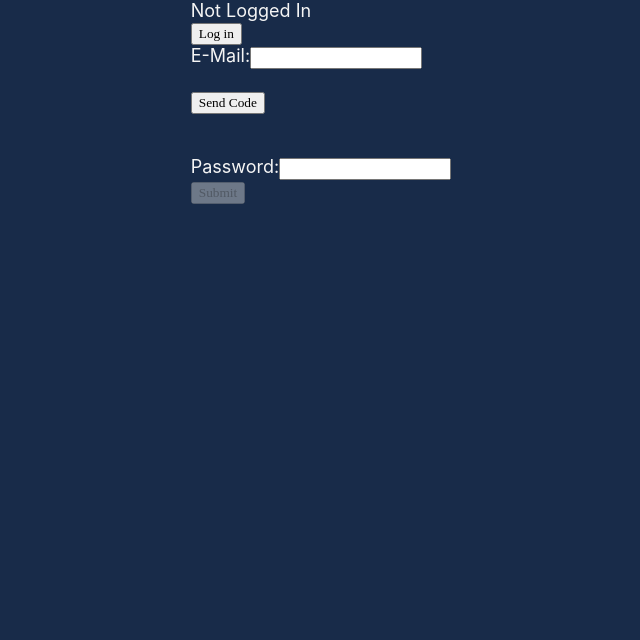
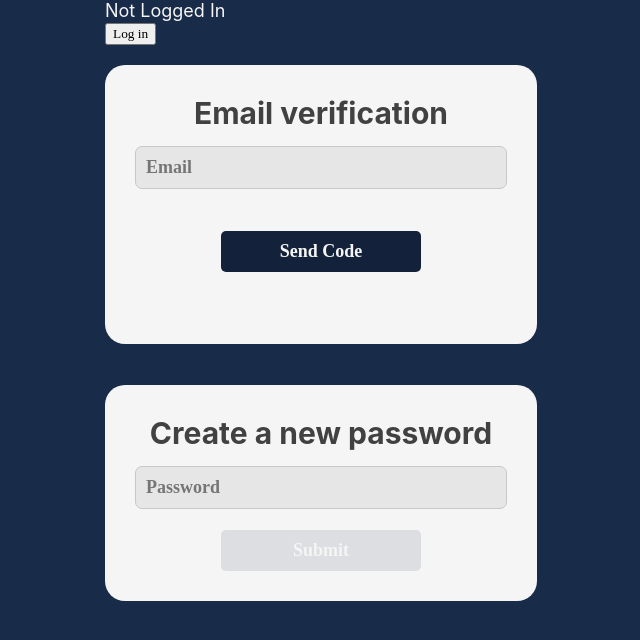
Before and after one commit to jochou02/SDSC, a React (Create React App) app in the folder connectionPrototype/front-end/: page /forgot_pass in a window 1280 px wide. Shown: the top 640 px of the page, without its empty margins (319-959 px from the left). Built offline with nearby package versions, Linux system fonts and the light colour scheme.

Commit message:
Finished UI for Login, Register, ForgotPassword

```diff
--- a/connectionPrototype/front-end/src/pages/ForgotPass.js
+++ b/connectionPrototype/front-end/src/pages/ForgotPass.js
@@ -1,6 +1,7 @@
 import React, { Component } from 'react';
 
 import LoggedInTester from '../buttons/LoggedInTester';
+import '../styles/ForgotPass.css'
 
 /*
     Basically the workflow of this page goes like this.
@@ -138,7 +139,7 @@ class ForgotPass extends Component {
             { this.state.auth_status === 1 ? <> No user associated with this email </> : <></>}
             <br />
             <form onSubmit = {this.handleSubmitAuth}>
-                <input type="submit" value="Send Code" />
+                <input type="submit" value="Send Code" className="button"/>
             </form> <br /> <br />
         </>
         )
@@ -150,31 +151,35 @@ class ForgotPass extends Component {
         the auth code they received.
     */
     checkAuthCode() {
-        return(
-        <>
-            { this.state.auth_success ? <>Verification Success</> : <this.authForm /> }
-            <br /> <br />
-        </>
-        )
+        return(<>
+        { this.state.auth_success ? <p className="success-message">Verification Success</p> : <this.authForm /> }
+        <br /> <br />
+        </>)
     }
 
     /*
-        Renders a textbox that records user's input for auth code, and a button which sets auth_success to True if
-        the code user inputs matches the one from the server, or False otherwise.
+        Renders a textbox that records user's input for auth code, and a button which sets auth_success to True if the code user inputs matches the one from the server, or False otherwise.
     */
     authForm() {
         return(
         <>
             <>A Code Has Been Sent</>
-            <form onSubmit = {(event) => { this.setState({ auth_success: (this.state.auth_user === this.state.auth_server) }); event.preventDefault();}}>
-                <label>
-
-                    Enter Your Verification Code Here:
-                    <input type="text" value={this.state.auth_user} onChange={(event) =>
-                                                                                {this.setState({ auth_user: event.target.value })}} />
-
-                </label> <br />
-                <input type="submit" value="Verify" />
+            <form
+                onSubmit = {(event) => {
+                    this.setState({ auth_success: (this.state.auth_user === this.state.auth_server)
+                    });
+                    event.preventDefault();
+                }}
+                className="form-wrapper" >
+                <input
+                type="text"
+                value={this.state.auth_user}
+                className="field"
+                placeholder="Verification Code"
+                onChange={(event) => {
+                    this.setState({ auth_user: event.target.value })
+                }} /> <br />
+                <input type="submit" value="Verify" className="button"/>
             </form>
         </>
         )
@@ -188,16 +193,29 @@ class ForgotPass extends Component {
     regForm() {
         return (
         <>
-            <form onSubmit={this.handleSubmitReg}>
-                <label>
-                    Password:
-                    <input type="text" value={this.state.password} onChange={(event) =>
-                                                                                {this.setState({ password: event.target.value })}} />
-                </label> <br />
+            <div className="wrapper">
+            <p className="form-title">Create a new password</p>
+            <form onSubmit={this.handleSubmitReg}
+            className="form-wrapper">
+            <input
+                type="text"
+                value={this.state.password}
+                className="field"
+                placeholder="Password"
+                onChange={(event) => {
+                    this.setState({ password: event.target.value })
+                }} />
+            <br />
 
-                {/* More robust error handling here? (Keep disabled until all fields non-empty) */}
-                <input type="submit" value="Submit" disabled= {!this.state.auth_success} />
+            {/* More robust error handling here? (Keep disabled until all fields non-empty) */}
+            <input
+                type="submit"
+                value="Submit"
+                className="button"
+                disabled= {!this.state.auth_success}
+            />
             </form>
+            </div>
         </>
         )
     }
@@ -208,12 +226,18 @@ class ForgotPass extends Component {
         {/* Shows Login status / link to login/out */}
         <LoggedInTester />
 
-        <label>
-                    {/* Textbox for email. Note we disable this box upon auth success*/}
-                    E-Mail:
-                    <input type="text" value={this.state.email} disabled={this.state.auth_success}
-                                        onChange={(event) => {this.setState({ email: event.target.value })}} />
-        </label>
+        {/* Textbox for email. Note we disable this box upon auth success*/}
+        <div className="wrapper">
+        <p className="form-title">Email verification</p>
+        <input
+        type="text"
+        value={this.state.email}
+        className="field"
+        disabled={this.state.auth_success}
+        placeholder="Email"
+        onChange={(event) => {
+            this.setState({ email: event.target.value })
+        }} />
 
         {/* */}
 
@@ -228,7 +252,11 @@ class ForgotPass extends Component {
             <this.checkAuthCode /> :
             <this.requestAuthCode />}
 
+        </div>
+        <br />
+
         <this.regForm />
+
 
         </>
       );
--- a/connectionPrototype/front-end/src/pages/Profile.js
+++ b/connectionPrototype/front-end/src/pages/Profile.js
@@ -3,8 +3,7 @@ import React, { Component } from 'react';
 import { useLocation } from 'react-router-dom'
 
 import LoggedInTester from '../buttons/LoggedInTester';
-
-
+import "../styles/Profile.css"
 
 class Profile extends Component {
     constructor(props) {
@@ -14,8 +13,6 @@ class Profile extends Component {
 
         this.handleSubmit = this.handleSubmit.bind(this);
     }
-
-
 
     componentWillMount() {
         const headers = {"Content-Type": "application/json"};
@@ -56,14 +53,16 @@ class Profile extends Component {
     }
 
     ShowProfile = ({ foo }) => {
-        return (
-            <>
-                ID: {foo['id']} <br />
-                Name: {foo['first_name']} {foo['last_name']} <br />
-                E-Mail: {foo['email']} <br />
-                College: {foo['user_college']}
-            </>
-        );
+        return (<>
+        <p>ID: {foo['id']}</p>
+        <p className="name">
+            {foo['first_name']}
+            {' '}
+            {foo['last_name']}
+        </p>
+        <p>Email: {foo['email']}</p>
+        <p>College: {foo['user_college']}</p>
+        </>);
     }
 
     render() {
@@ -75,17 +74,18 @@ class Profile extends Component {
             { localStorage.getItem('auth-token') } <br /><br /><br />
 
             {/* Example of showing user's information */}
+            <div className="wrapper">
             <this.ShowProfile foo={this.state.foo} />
 
             {/* Delete user. Only show when user is logged in */}
             { localStorage.getItem('auth-token') ?
                 <form onSubmit={this.handleSubmit}>
-                    <input type="submit" value="Delete My Account" />
+                    <input type="submit" value="Delete My Account" className="button"/>
                 </form> :
 
                 <></>
             }
-
+            </div>
         </>
       );
     }
--- a/connectionPrototype/front-end/src/pages/Register.js
+++ b/connectionPrototype/front-end/src/pages/Register.js
@@ -183,6 +183,7 @@ class Register extends Component {
         <LoggedInTester />
 
         <div className="email-wrapper">
+        <p className="form-title">Email Verification</p>
         <input
           className="field"
           type="text"
--- /dev/null
+++ b/connectionPrototype/front-end/src/styles/ForgotPass.css
@@ -0,0 +1,32 @@
+.wrapper {
+  background-color: whitesmoke;
+  display: flex;
+  flex-direction: column;
+  align-items: center;
+  padding: 30px 30px 30px 30px;
+  border-radius: 20px;
+  margin-top: 20px;
+}
+
+.button {
+  margin: 0;
+}
+
+.form-wrapper {
+  display: flex;
+  flex-direction: column;
+  align-items: center;
+  justify-content: center;
+}
+
+.success-message {
+  color: var(--color-success);
+  margin: 10px 0 0 0;
+  font-weight: 700;
+}
+
+.error-message {
+  color: var(--color-error);
+  margin: 10px 0 0 0;
+  font-weight: 700;
+}
--- a/connectionPrototype/front-end/src/styles/Login.css
+++ b/connectionPrototype/front-end/src/styles/Login.css
@@ -19,6 +19,7 @@ input, button, link {
 .login-error {
   color: var(--color-error);
   font-weight: 700;
+  margin-bottom: 10px;
 }
 
 .logo {
--- /dev/null
+++ b/connectionPrototype/front-end/src/styles/Profile.css
@@ -0,0 +1,16 @@
+p {
+  color: black;
+  font-size: 20px;
+  margin: 10px;
+}
+
+.name {
+  color: black;
+  font-size: 25px;
+  font-weight: 700;
+  margin: 10px;
+}
+
+.profile-wrapper {
+  background-color: orangered;
+}
--- a/connectionPrototype/front-end/src/styles/Register.css
+++ b/connectionPrototype/front-end/src/styles/Register.css
@@ -4,14 +4,14 @@
   flex-direction: column;
   align-items: center;
   justify-content: center;
-  margin: 10px 0 20px 0;
-  padding: 0;
+  margin: 20px 0 20px 0;
+  padding: 30px 0 0 0;
   border-radius: 20px;
 }
 
 .message {
   color: var(--color-error);
-  margin: 10px 0 10px 0;
+  margin: 10px 0 0 0;
   font-weight: 700;
 }
 
```
